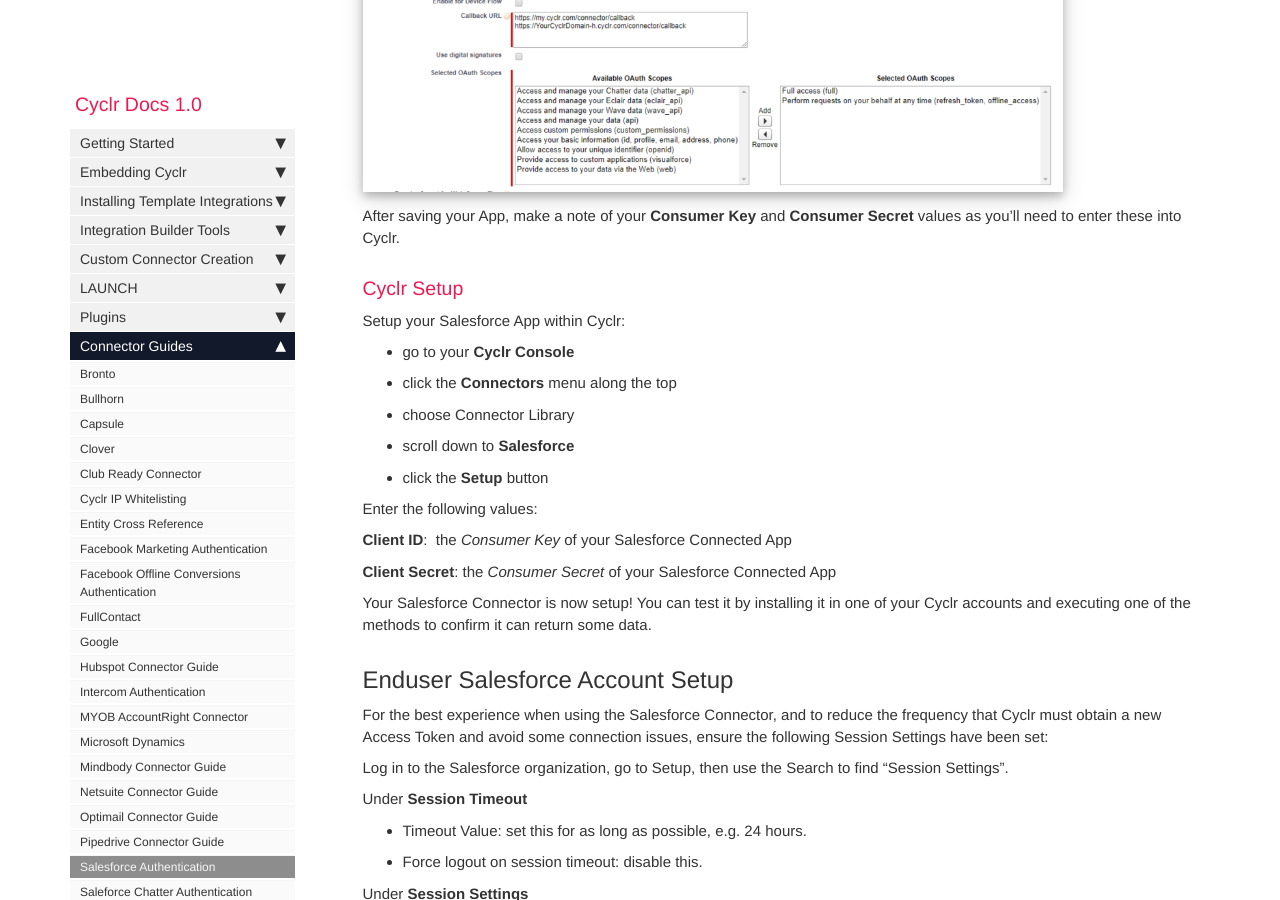
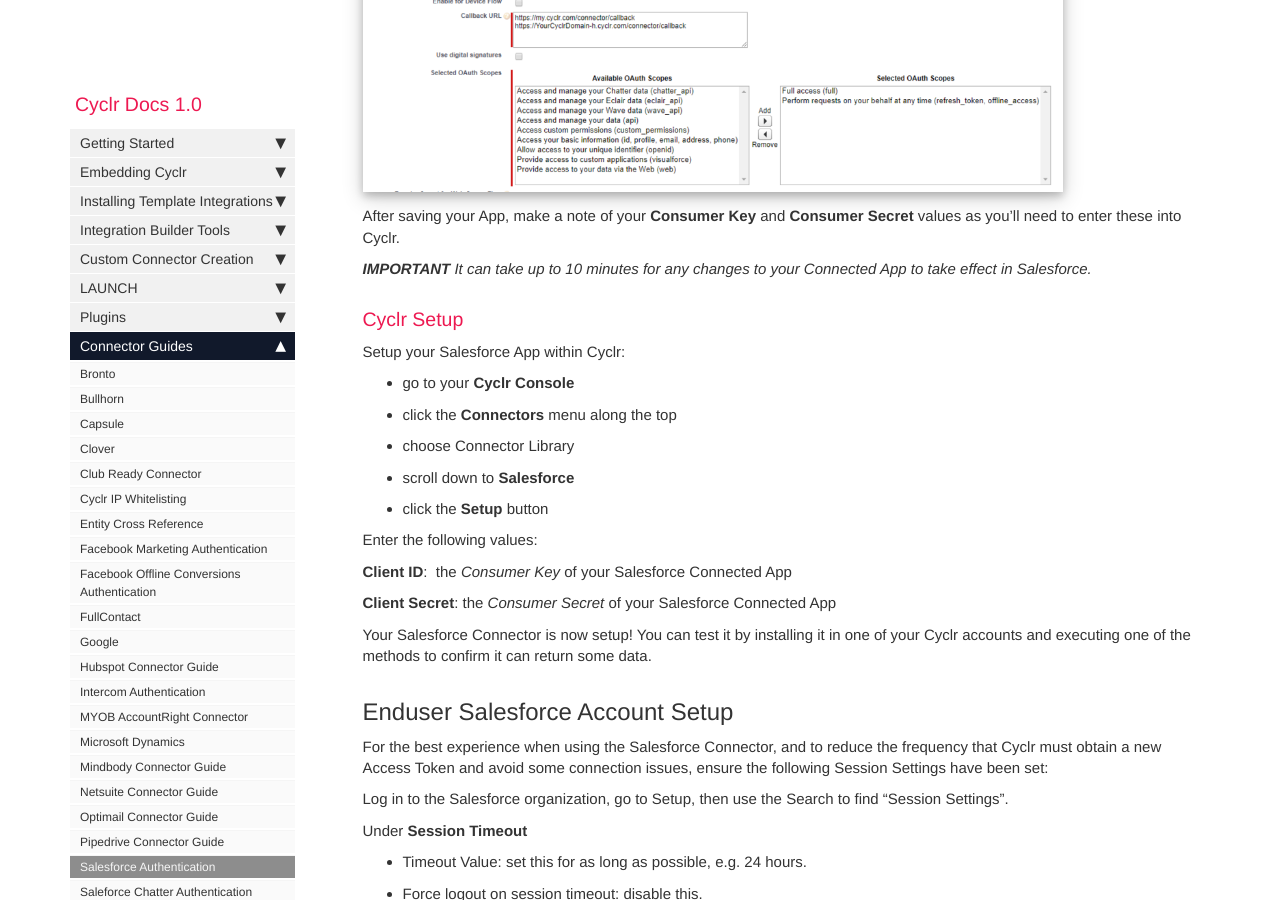
Before and after one commit to sneakysneak/docs, a Jekyll site: the page built from pages/connector-authentication/salesforce.md, in a window 1280 px wide and 900 px high, scrolled down 1539 px. Built offline with Jekyll 4.4.1, drawn with Linux system fonts in a browser that asks for light colours; nearby versions of some CDN libraries; comment, search, counter and statistics services are not loaded.

Commit message:
Added warning about 10 minutes.

```diff
--- a/pages/connector-authentication/salesforce.md
+++ b/pages/connector-authentication/salesforce.md
@@ -59,6 +59,10 @@ The OAuth settings should look like this:
 
 After saving your App, make a note of your **Consumer Key** and **Consumer Secret** values as you’ll need to enter these into Cyclr.
 
+***IMPORTANT** It can take up to 10 minutes for any changes to your Connected App to take effect in Salesforce.*
+
+
+
 ### Cyclr Setup
 
 Setup your Salesforce App within Cyclr:
```
